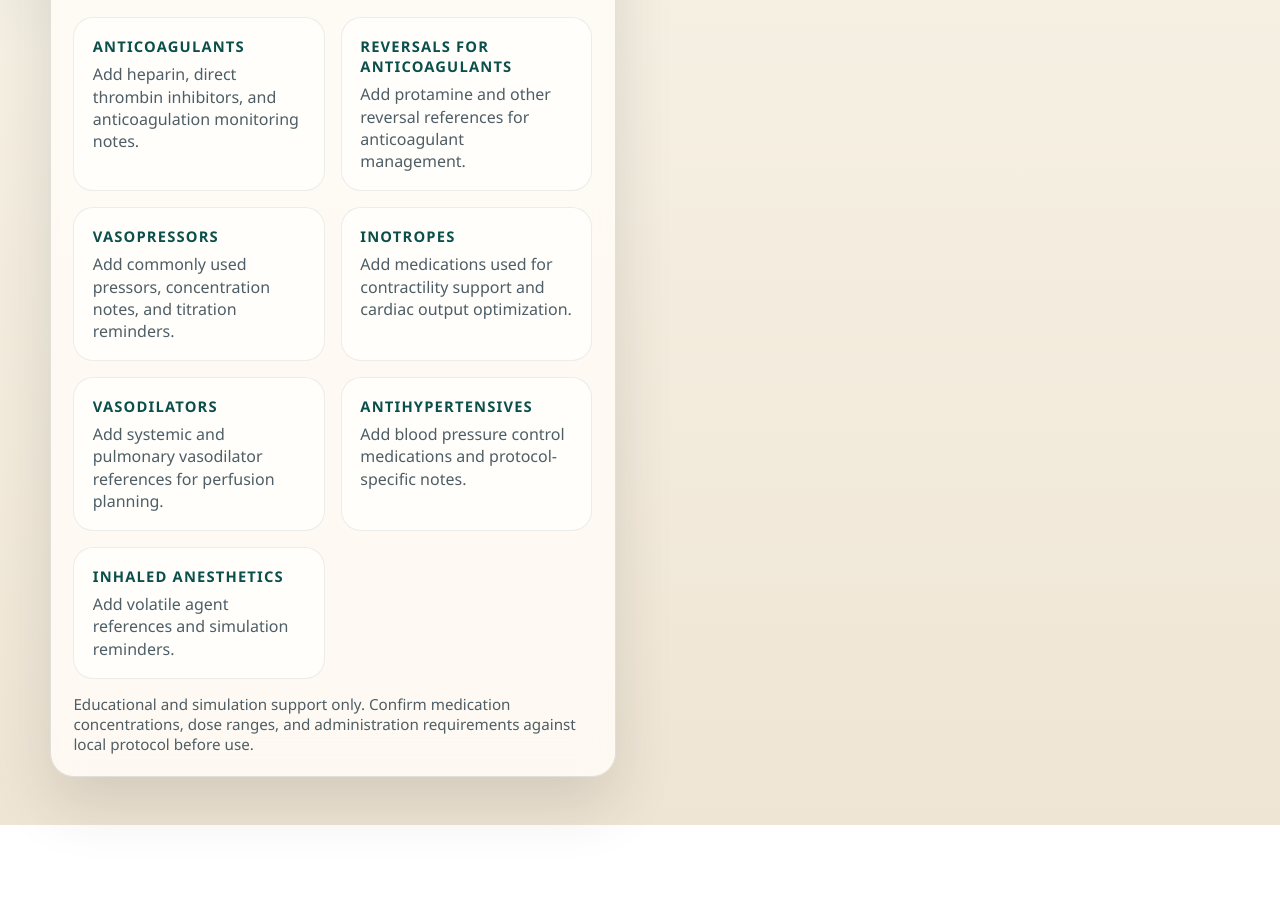
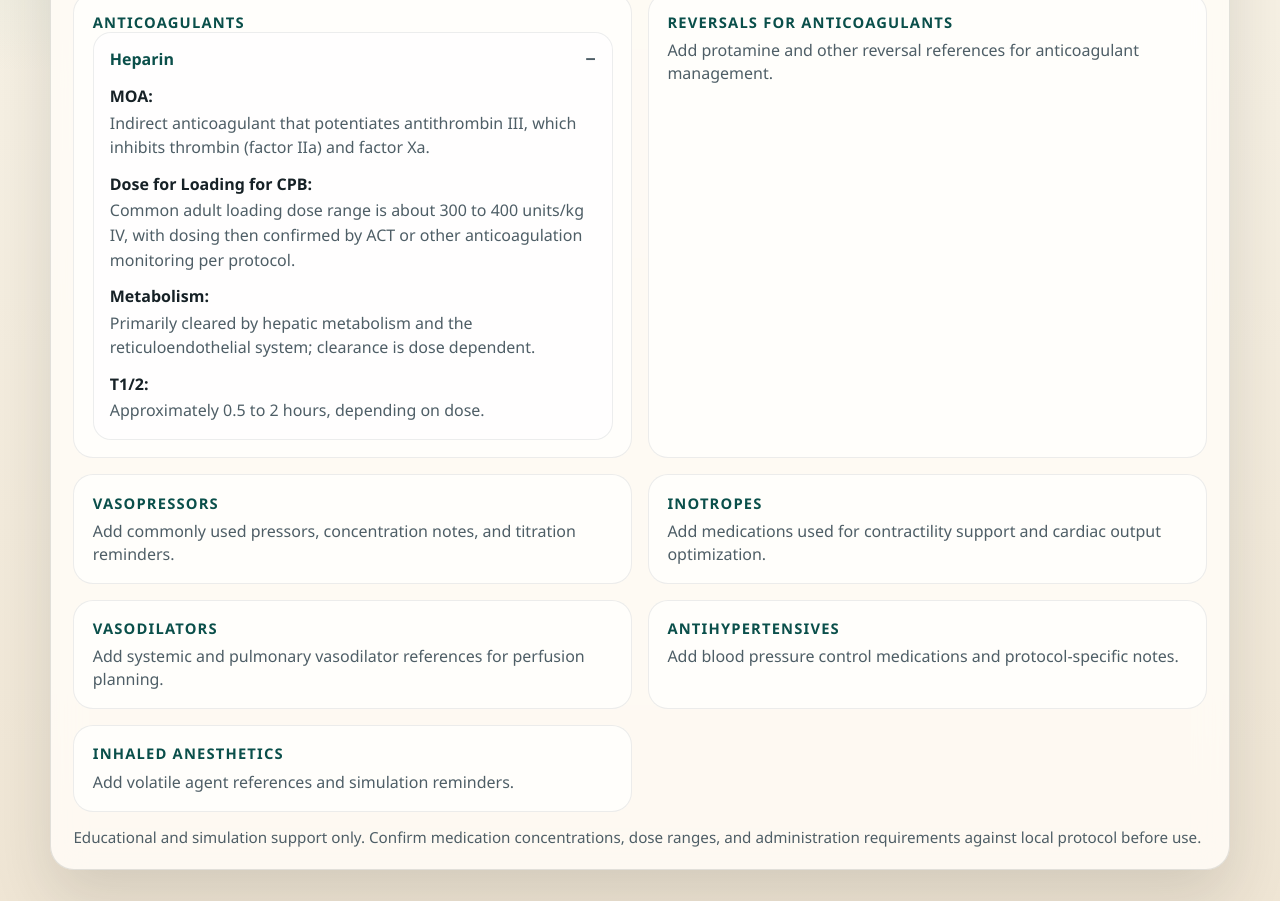
Before and after one commit to mydo650/CPB-Perfusion-Tool, a plain HTML site: page drug-library.html in a window 1280 px wide. Shown: the part 449-1350 px from the top of the page. Before the commit the page ends 1274 px from the top, so only its background shows below. Drawn offline with Linux system fonts and the light colour scheme.

Commit message:
drug library update

```diff
--- a/drug-library.html
+++ b/drug-library.html
@@ -6,7 +6,7 @@
     <title>CPB Drug Library</title>
     <link rel="stylesheet" href="./styles.css" />
   </head>
-  <body>
+  <body class="page-drug-library">
     <main class="app-shell">
       <section class="hero">
         <p class="eyebrow">Simulation Support Tool</p>
@@ -35,7 +35,29 @@
           <div class="results-grid results-grid-compact">
             <article class="result-card">
               <p class="result-label">Anticoagulants</p>
-              <p class="result-status">Add heparin, direct thrombin inhibitors, and anticoagulation monitoring notes.</p>
+              <div class="drug-accordion">
+                <details class="drug-item" open>
+                  <summary class="drug-summary">Heparin</summary>
+                  <dl class="drug-detail-list">
+                    <div>
+                      <dt>MOA:</dt>
+                      <dd>Indirect anticoagulant that potentiates antithrombin III, which inhibits thrombin (factor IIa) and factor Xa.</dd>
+                    </div>
+                    <div>
+                      <dt>Dose for Loading for CPB:</dt>
+                      <dd>Common adult loading dose range is about 300 to 400 units/kg IV, with dosing then confirmed by ACT or other anticoagulation monitoring per protocol.</dd>
+                    </div>
+                    <div>
+                      <dt>Metabolism:</dt>
+                      <dd>Primarily cleared by hepatic metabolism and the reticuloendothelial system; clearance is dose dependent.</dd>
+                    </div>
+                    <div>
+                      <dt>T1/2:</dt>
+                      <dd>Approximately 0.5 to 2 hours, depending on dose.</dd>
+                    </div>
+                  </dl>
+                </details>
+              </div>
             </article>
             <article class="result-card">
               <p class="result-label">Reversals for Anticoagulants</p>
--- a/styles.css
+++ b/styles.css
@@ -168,6 +168,10 @@ h1 {
   display: grid;
   grid-template-columns: minmax(320px, 1fr) minmax(320px, 1.05fr);
   gap: 1.25rem;
+}
+
+.page-drug-library .workspace {
+  grid-template-columns: 1fr;
 }
 
 .page-workspace {
@@ -508,6 +512,69 @@ input[aria-invalid="true"] {
   border-radius: 20px;
   background: rgba(255, 255, 255, 0.72);
   border: 1px solid rgba(22, 33, 38, 0.08);
+}
+
+.drug-accordion {
+  display: grid;
+  gap: 0.75rem;
+}
+
+.drug-item {
+  border: 1px solid rgba(22, 33, 38, 0.08);
+  border-radius: 18px;
+  background: rgba(255, 255, 255, 0.7);
+  overflow: hidden;
+}
+
+.drug-summary {
+  list-style: none;
+  cursor: pointer;
+  padding: 0.95rem 1rem;
+  font-weight: 800;
+  color: var(--accent-strong);
+  display: flex;
+  align-items: center;
+  justify-content: space-between;
+  gap: 1rem;
+}
+
+.drug-summary::-webkit-details-marker {
+  display: none;
+}
+
+.drug-summary::after {
+  content: "+";
+  flex: none;
+  font-size: 1.1rem;
+  line-height: 1;
+  color: var(--muted);
+}
+
+.drug-item[open] .drug-summary::after {
+  content: "\2212";
+}
+
+.drug-detail-list {
+  margin: 0;
+  padding: 0 1rem 1rem;
+  display: grid;
+  gap: 0.8rem;
+}
+
+.drug-detail-list div {
+  display: grid;
+  gap: 0.2rem;
+}
+
+.drug-detail-list dt {
+  font-weight: 800;
+  color: var(--ink);
+}
+
+.drug-detail-list dd {
+  margin: 0;
+  color: var(--muted);
+  line-height: 1.55;
 }
 
 .accent-card {
```
